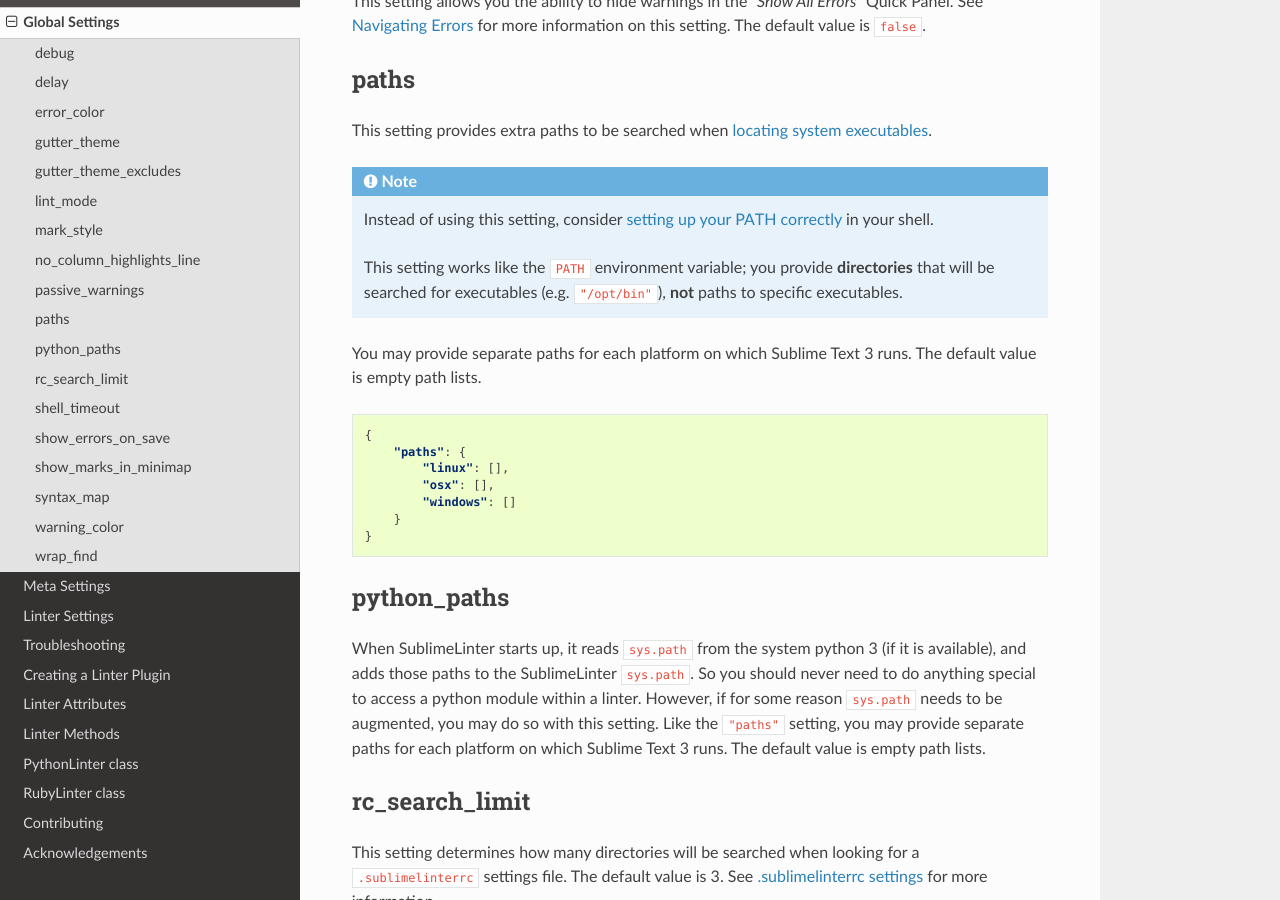
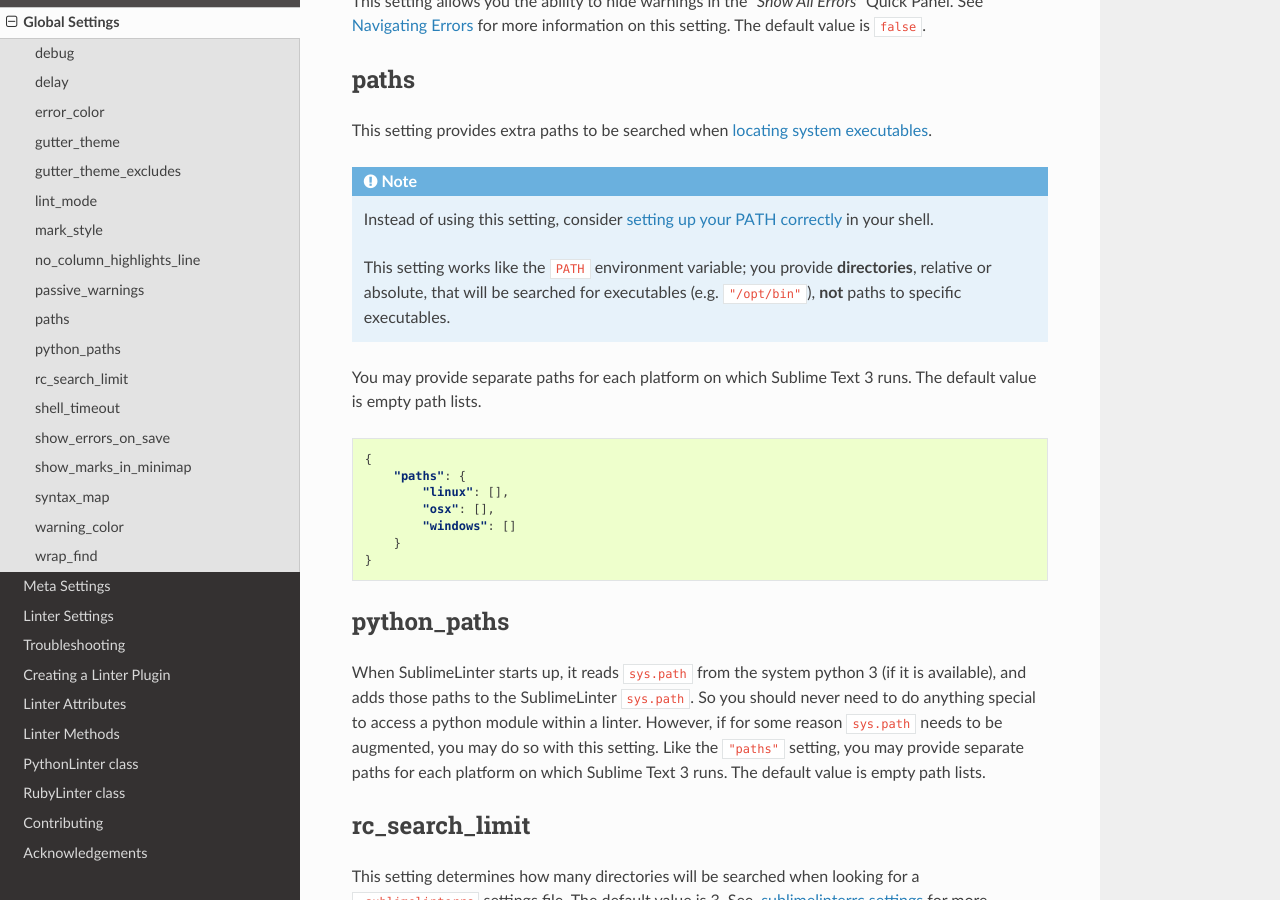
Before and after one commit to SublimeLinter/SublimeLinter, a Sphinx documentation site: the page built from docs/global_settings.rst, in a window 1280 px wide and 900 px high, scrolled down 2069 px. Built offline with Sphinx 7.4.7 and the Read the Docs theme 2.0.0, drawn with Linux system fonts in a browser that asks for light colours.

Commit message:
update docs on usage of relative paths

```diff
--- a/docs/global_settings.rst
+++ b/docs/global_settings.rst
@@ -91,7 +91,7 @@ This setting provides extra paths to be searched when :ref:`locating system exec
 
    Instead of using this setting, consider :ref:`setting up your PATH correctly <debugging-path-problems>` in your shell.
 
-   This setting works like the |path| environment variable; you provide **directories** that will be searched for executables (e.g. ``"/opt/bin"``), **not** paths to specific executables.
+   This setting works like the |path| environment variable; you provide **directories**, relative or absolute, that will be searched for executables (e.g. ``"/opt/bin"``), **not** paths to specific executables.
 
 You may provide separate paths for each platform on which |st| runs. The default value is empty path lists.
 
```
